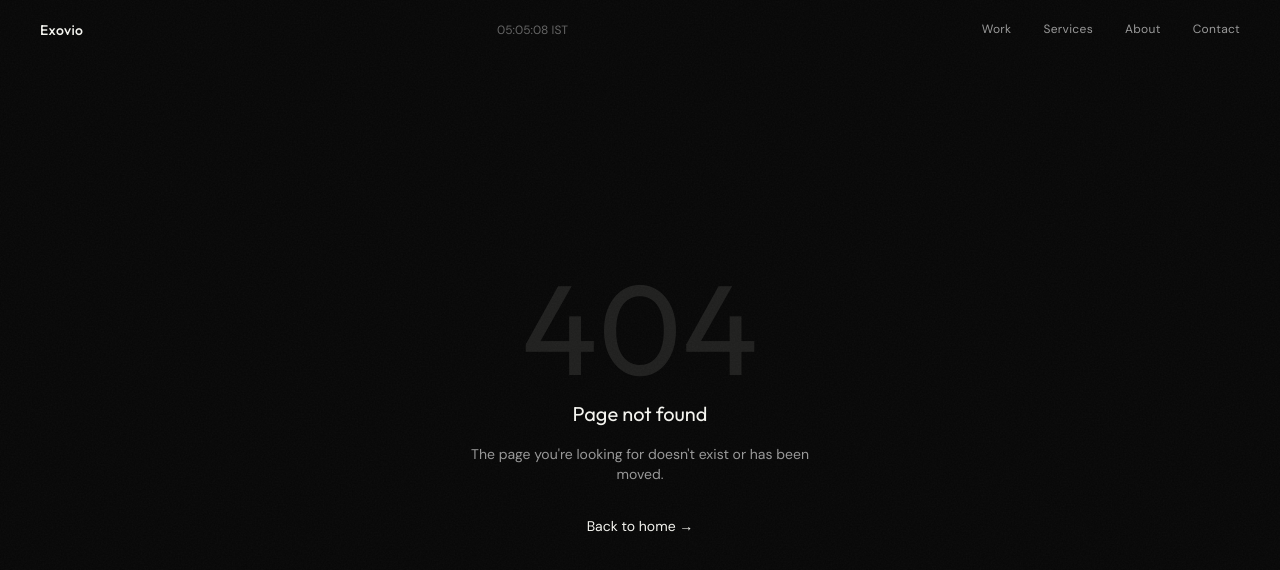
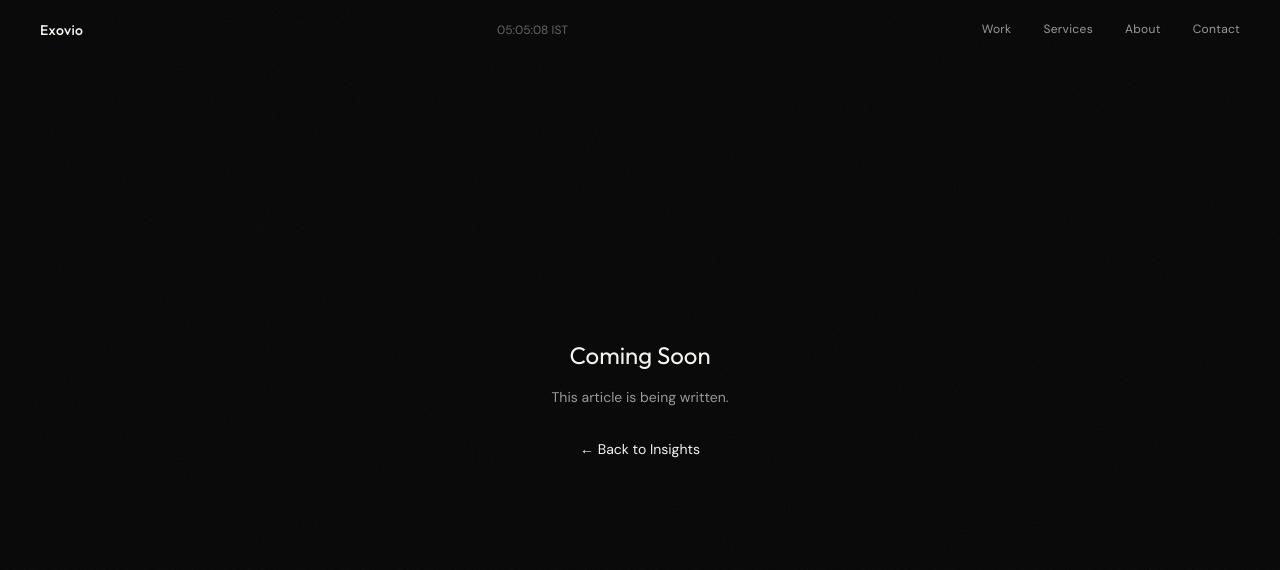
Before and after one commit to Rahulkumar070/Exovio-full-web, a Next.js app: page /blog/1 in a window 1280 px wide. Before the commit this address had no page. Shown: the top 570 px of the page. Built offline with nearby package versions, Linux system fonts and the light colour scheme.

Commit message:
fexed scroll

```diff
--- /dev/null
+++ b/app/blog/[slug]/page.tsx
@@ -0,0 +1,18 @@
+import TransitionLink from '@/components/ui/TransitionLink';
+
+export default function BlogPost() {
+  return (
+    <div className="min-h-screen flex items-center justify-center px-6 bg-[#080808]">
+      <div className="text-center">
+        <h1 className="font-display text-2xl text-foreground">Coming Soon</h1>
+        <p className="text-sm text-muted mt-4">This article is being written.</p>
+        <TransitionLink
+          href="/blog"
+          className="inline-block mt-8 text-sm text-foreground hover:text-muted transition-colors"
+        >
+          ← Back to Insights
+        </TransitionLink>
+      </div>
+    </div>
+  );
+}
--- a/app/globals.css
+++ b/app/globals.css
@@ -17,9 +17,12 @@
   body { cursor: none; }
 }
 
-html, body {
+html {
   background-color: #080808 !important;
-  overflow-x: hidden;
+}
+body {
+  background-color: #080808 !important;
+  overflow-x: clip;
   overscroll-behavior: none;
 }
 
--- a/app/layout.tsx
+++ b/app/layout.tsx
@@ -140,28 +140,38 @@ export default function RootLayout({
     <html
       lang="en"
       suppressHydrationWarning
-      className={`${outfit.variable} ${dmSans.variable} ${instrumentSerif.variable} h-full antialiased`}
+      className={`${outfit.variable} ${dmSans.variable} ${instrumentSerif.variable} antialiased`}
     >
-      <body suppressHydrationWarning className="bg-[#080808] text-foreground font-body min-h-full flex flex-col" style={{ backgroundColor: '#080808' }}>
+      <body suppressHydrationWarning className="bg-[#080808] text-foreground font-body min-h-screen" style={{ backgroundColor: '#080808' }}>
+        <JsonLd data={organizationJsonLd} />
+        <JsonLd data={websiteJsonLd} />
         {/* Film grain overlay */}
-        <div aria-hidden="true" className="fixed inset-0 z-50 pointer-events-none">
-          <svg xmlns="http://www.w3.org/2000/svg" width="100%" height="100%" className="opacity-[0.035]">
+        <div
+          aria-hidden="true"
+          className="fixed inset-0 z-30 pointer-events-none select-none"
+          style={{ pointerEvents: 'none' }}
+        >
+          <svg
+            xmlns="http://www.w3.org/2000/svg"
+            width="100%"
+            height="100%"
+            className="opacity-[0.035]"
+            style={{ pointerEvents: 'none' }}
+          >
             <filter id="grain-filter">
               <feTurbulence type="fractalNoise" baseFrequency="0.65" numOctaves="3" stitchTiles="stitch" />
               <feColorMatrix type="saturate" values="0" />
             </filter>
-            <rect width="100%" height="100%" filter="url(#grain-filter)" />
+            <rect width="100%" height="100%" filter="url(#grain-filter)" style={{ pointerEvents: 'none' }} />
           </svg>
         </div>
-        <JsonLd data={organizationJsonLd} />
-        <JsonLd data={websiteJsonLd} />
         <LenisProvider>
           <TransitionProvider>
             <PageTransition />
             <Preloader />
             <CustomCursor />
             <Navbar />
-            <main id="main-content" className="flex-1">{children}</main>
+            <main id="main-content">{children}</main>
             <Footer />
           </TransitionProvider>
         </LenisProvider>
--- a/components/shared/LenisProvider.tsx
+++ b/components/shared/LenisProvider.tsx
@@ -3,17 +3,22 @@ import { useEffect } from 'react';
 
 export default function LenisProvider({ children }: { children: React.ReactNode }) {
   useEffect(() => {
+    // Skip Lenis on touch devices — native scroll is better
+    const isTouchDevice =
+      'ontouchstart' in window ||
+      navigator.maxTouchPoints > 0 ||
+      (navigator.userAgent.includes('Mac') && navigator.maxTouchPoints > 1);
+
+    if (isTouchDevice) return;
+
+    let lenis: any = null;
     try {
       // eslint-disable-next-line @typescript-eslint/no-require-imports
       const Lenis = require('lenis').default;
-      const lenis = new Lenis({
+      lenis = new Lenis({
         duration: 1.2,
         easing: (t: number) => Math.min(1, 1.001 - Math.pow(2, -10 * t)),
-        orientation: 'vertical',
-        gestureOrientation: 'vertical',
         smoothWheel: true,
-        syncTouch: false,
-        touchMultiplier: 2,
       });
 
       function raf(time: number) {
@@ -21,12 +26,11 @@ export default function LenisProvider({ children }: { children: React.ReactNode
         requestAnimationFrame(raf);
       }
       requestAnimationFrame(raf);
+    } catch (e) {}
 
-      return () => { lenis.destroy(); };
-    } catch (e) {
-      // Lenis failed — native scroll works as fallback
-      console.warn('Lenis failed to initialize, using native scroll');
-    }
+    return () => {
+      if (lenis) lenis.destroy();
+    };
   }, []);
 
   return <>{children}</>;
--- a/components/shared/SmoothScroll.tsx
+++ /dev/null
@@ -1,39 +0,0 @@
-'use client';
-
-import { useEffect } from 'react';
-import Lenis from 'lenis';
-import gsap from 'gsap';
-import { ScrollTrigger } from 'gsap/ScrollTrigger';
-
-gsap.registerPlugin(ScrollTrigger);
-
-export default function SmoothScroll({ children }: { children: React.ReactNode }) {
-  useEffect(() => {
-    const lenis = new Lenis({
-      duration: 1.2,
-      easing: (t) => Math.min(1, 1.001 - Math.pow(2, -10 * t)),
-      smoothWheel: true,
-      syncTouch: false,
-    });
-
-    // Keep GSAP ScrollTrigger in sync with Lenis scroll position
-    lenis.on('scroll', ScrollTrigger.update);
-
-    // Drive Lenis via GSAP ticker so both share the same RAF loop
-    gsap.ticker.add((time) => {
-      lenis.raf(time * 1000);
-    });
-    gsap.ticker.lagSmoothing(0);
-
-    // Expose globally so other components (e.g. anchor links) can call lenis.scrollTo
-    (window as unknown as Record<string, unknown>).__lenis = lenis;
-
-    return () => {
-      lenis.destroy();
-      gsap.ticker.remove((time) => lenis.raf(time * 1000));
-      (window as unknown as Record<string, unknown>).__lenis = null;
-    };
-  }, []);
-
-  return <>{children}</>;
-}
--- a/components/ui/CustomCursor.tsx
+++ b/components/ui/CustomCursor.tsx
@@ -36,43 +36,28 @@ export default function CustomCursor() {
       });
     };
 
-    const onEnterHoverable = () => {
-      gsap.to(cursor, { scale: 2.5, duration: 0.3, ease: 'power3.out' });
+    const onMouseOver = (e: MouseEvent) => {
+      const target = e.target as HTMLElement;
+      if (target.closest('a, button, [data-cursor-hover]')) {
+        gsap.to(cursor, { scale: 2.5, duration: 0.3, ease: 'power3.out' });
+      }
     };
 
-    const onLeaveHoverable = () => {
-      gsap.to(cursor, { scale: 1, duration: 0.3, ease: 'power3.out' });
+    const onMouseOut = (e: MouseEvent) => {
+      const target = e.target as HTMLElement;
+      if (target.closest('a, button, [data-cursor-hover]')) {
+        gsap.to(cursor, { scale: 1, duration: 0.3, ease: 'power3.out' });
+      }
     };
 
-    const addHoverListeners = (el: Element) => {
-      el.addEventListener('mouseenter', onEnterHoverable);
-      el.addEventListener('mouseleave', onLeaveHoverable);
-    };
-
-    const removeHoverListeners = (el: Element) => {
-      el.removeEventListener('mouseenter', onEnterHoverable);
-      el.removeEventListener('mouseleave', onLeaveHoverable);
-    };
-
-    // Observe DOM for dynamically added hoverables
-    const attachToHoverables = () => {
-      document
-        .querySelectorAll('a, button, [data-cursor-hover]')
-        .forEach(addHoverListeners);
-    };
-
-    const observer = new MutationObserver(attachToHoverables);
-    observer.observe(document.body, { childList: true, subtree: true });
-
+    document.addEventListener('mouseover', onMouseOver);
+    document.addEventListener('mouseout', onMouseOut);
     window.addEventListener('mousemove', onMove);
-    attachToHoverables();
 
     return () => {
+      document.removeEventListener('mouseover', onMouseOver);
+      document.removeEventListener('mouseout', onMouseOut);
       window.removeEventListener('mousemove', onMove);
-      observer.disconnect();
-      document
-        .querySelectorAll('a, button, [data-cursor-hover]')
-        .forEach(removeHoverListeners);
     };
   }, []);
 
--- a/components/ui/Preloader.tsx
+++ b/components/ui/Preloader.tsx
@@ -36,10 +36,11 @@ export default function Preloader() {
     // ── Timeline ───────────────────────────────────────────
     const tl = gsap.timeline({
       onComplete: () => {
+        document.body.style.cssText = '';
+        document.documentElement.style.cssText = '';
         root.style.display = "none";
         root.style.zIndex = "-1";
-        document.body.style.overflow = '';
-        document.documentElement.style.overflow = '';
+        root.style.pointerEvents = "none";
       },
     });
     tlRef.current = tl;
```
Also changed, not shown: public/robots.txt.
